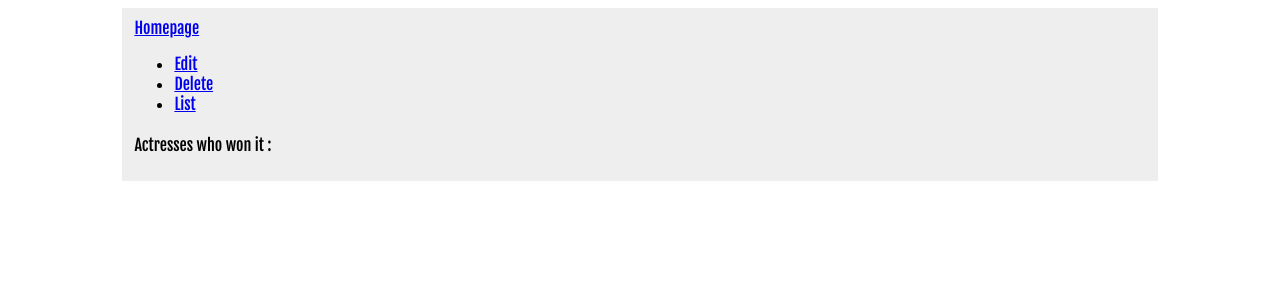
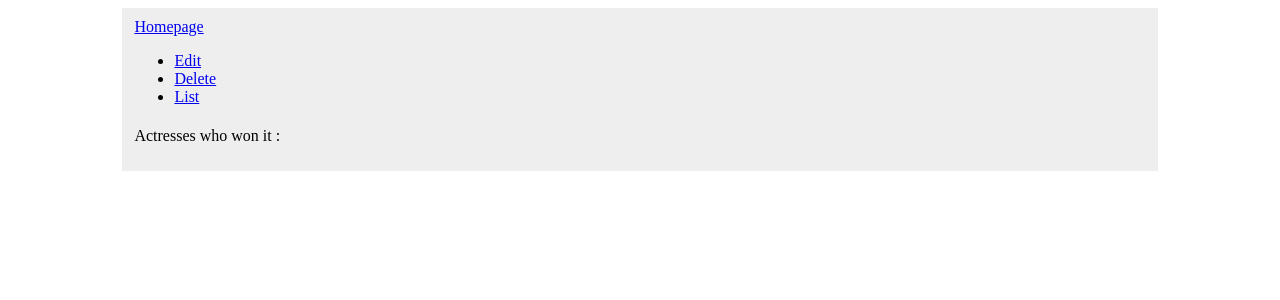
Before and after one commit to yakoub/django_training, a Django app: template templates/actors/award_detail.html in a window 1280 px wide. Shown: the top 300 px of the page. Run offline with Django 3.2, Linux system fonts and the light colour scheme; the template is opened without the code that fills it, so the values that code supplies are empty.

Commit message:
language styling

```diff
--- a/client/css/base.css
+++ b/client/css/base.css
@@ -1,5 +1,9 @@
-body {
-  font-family: 'Fjalla One', sans-serif, Georgia, "Times New Roman";
+body.en {
+  font-family: "Fjalla One", sans-serif, Georgia, "Times New Roman";
+}
+
+body.he {
+  font-family: "Open Sans Hebrew";
 }
 
 #page-wrapper {
@@ -26,7 +30,7 @@ nav.pager {
 
 nav.pager header {
   font-weight: bold;
-  float: left;
+  float: left; /*RTL*/
 }
 
 nav.pager ul {
--- /dev/null
+++ b/client/css/opensanshebrew.css
@@ -0,0 +1,83 @@
+/*
+ * Open Sans Hebrew (Hebrew) http://www.google.com/fonts/earlyaccess
+ */
+@font-face {
+  font-family: 'Open Sans Hebrew';
+  font-style: italic;
+  font-weight: 300;
+  src: url(//fonts.gstatic.com/ea/opensanshebrew/v3/OpenSansHebrew-LightItalic.eot);
+  src: url(//fonts.gstatic.com/ea/opensanshebrew/v3/OpenSansHebrew-LightItalic.eot?#iefix) format('embedded-opentype'),
+       url(//fonts.gstatic.com/ea/opensanshebrew/v3/OpenSansHebrew-LightItalic.woff2) format('woff2'),
+       url(//fonts.gstatic.com/ea/opensanshebrew/v3/OpenSansHebrew-LightItalic.woff) format('woff'),
+       url(//fonts.gstatic.com/ea/opensanshebrew/v3/OpenSansHebrew-LightItalic.ttf) format('truetype');
+}
+@font-face {
+  font-family: 'Open Sans Hebrew';
+  font-style: normal;
+  font-weight: 300;
+  src: url(//fonts.gstatic.com/ea/opensanshebrew/v3/OpenSansHebrew-Light.eot);
+  src: url(//fonts.gstatic.com/ea/opensanshebrew/v3/OpenSansHebrew-Light.eot?#iefix) format('embedded-opentype'),
+       url(//fonts.gstatic.com/ea/opensanshebrew/v3/OpenSansHebrew-Light.woff2) format('woff2'),
+       url(//fonts.gstatic.com/ea/opensanshebrew/v3/OpenSansHebrew-Light.woff) format('woff'),
+       url(//fonts.gstatic.com/ea/opensanshebrew/v3/OpenSansHebrew-Light.ttf) format('truetype');
+}
+@font-face {
+  font-family: 'Open Sans Hebrew';
+  font-style: italic;
+  font-weight: 400;
+  src: url(//fonts.gstatic.com/ea/opensanshebrew/v3/OpenSansHebrew-Italic.eot);
+  src: url(//fonts.gstatic.com/ea/opensanshebrew/v3/OpenSansHebrew-Italic.eot?#iefix) format('embedded-opentype'),
+       url(//fonts.gstatic.com/ea/opensanshebrew/v3/OpenSansHebrew-Italic.woff2) format('woff2'),
+       url(//fonts.gstatic.com/ea/opensanshebrew/v3/OpenSansHebrew-Italic.woff) format('woff'),
+       url(//fonts.gstatic.com/ea/opensanshebrew/v3/OpenSansHebrew-Italic.ttf) format('truetype');
+}
+@font-face {
+  font-family: 'Open Sans Hebrew';
+  font-style: normal;
+  font-weight: 400;
+  src: url(//fonts.gstatic.com/ea/opensanshebrew/v3/OpenSansHebrew-Regular.eot);
+  src: url(//fonts.gstatic.com/ea/opensanshebrew/v3/OpenSansHebrew-Regular.eot?#iefix) format('embedded-opentype'),
+       url(//fonts.gstatic.com/ea/opensanshebrew/v3/OpenSansHebrew-Regular.woff2) format('woff2'),
+       url(//fonts.gstatic.com/ea/opensanshebrew/v3/OpenSansHebrew-Regular.woff) format('woff'),
+       url(//fonts.gstatic.com/ea/opensanshebrew/v3/OpenSansHebrew-Regular.ttf) format('truetype');
+}
+@font-face {
+  font-family: 'Open Sans Hebrew';
+  font-style: italic;
+  font-weight: 700;
+  src: url(//fonts.gstatic.com/ea/opensanshebrew/v3/OpenSansHebrew-BoldItalic.eot);
+  src: url(//fonts.gstatic.com/ea/opensanshebrew/v3/OpenSansHebrew-BoldItalic.eot?#iefix) format('embedded-opentype'),
+       url(//fonts.gstatic.com/ea/opensanshebrew/v3/OpenSansHebrew-BoldItalic.woff2) format('woff2'),
+       url(//fonts.gstatic.com/ea/opensanshebrew/v3/OpenSansHebrew-BoldItalic.woff) format('woff'),
+       url(//fonts.gstatic.com/ea/opensanshebrew/v3/OpenSansHebrew-BoldItalic.ttf) format('truetype');
+}
+@font-face {
+  font-family: 'Open Sans Hebrew';
+  font-style: normal;
+  font-weight: 700;
+  src: url(//fonts.gstatic.com/ea/opensanshebrew/v3/OpenSansHebrew-Bold.eot);
+  src: url(//fonts.gstatic.com/ea/opensanshebrew/v3/OpenSansHebrew-Bold.eot?#iefix) format('embedded-opentype'),
+       url(//fonts.gstatic.com/ea/opensanshebrew/v3/OpenSansHebrew-Bold.woff2) format('woff2'),
+       url(//fonts.gstatic.com/ea/opensanshebrew/v3/OpenSansHebrew-Bold.woff) format('woff'),
+       url(//fonts.gstatic.com/ea/opensanshebrew/v3/OpenSansHebrew-Bold.ttf) format('truetype');
+}
+@font-face {
+  font-family: 'Open Sans Hebrew';
+  font-style: italic;
+  font-weight: 800;
+  src: url(//fonts.gstatic.com/ea/opensanshebrew/v3/OpenSansHebrew-ExtraBoldItalic.eot);
+  src: url(//fonts.gstatic.com/ea/opensanshebrew/v3/OpenSansHebrew-ExtraBoldItalic.eot?#iefix) format('embedded-opentype'),
+       url(//fonts.gstatic.com/ea/opensanshebrew/v3/OpenSansHebrew-ExtraBoldItalic.woff2) format('woff2'),
+       url(//fonts.gstatic.com/ea/opensanshebrew/v3/OpenSansHebrew-ExtraBoldItalic.woff) format('woff'),
+       url(//fonts.gstatic.com/ea/opensanshebrew/v3/OpenSansHebrew-ExtraBoldItalic.ttf) format('truetype');
+}
+@font-face {
+  font-family: 'Open Sans Hebrew';
+  font-style: normal;
+  font-weight: 800;
+  src: url(//fonts.gstatic.com/ea/opensanshebrew/v3/OpenSansHebrew-ExtraBold.eot);
+  src: url(//fonts.gstatic.com/ea/opensanshebrew/v3/OpenSansHebrew-ExtraBold.eot?#iefix) format('embedded-opentype'),
+       url(//fonts.gstatic.com/ea/opensanshebrew/v3/OpenSansHebrew-ExtraBold.woff2) format('woff2'),
+       url(//fonts.gstatic.com/ea/opensanshebrew/v3/OpenSansHebrew-ExtraBold.woff) format('woff'),
+       url(//fonts.gstatic.com/ea/opensanshebrew/v3/OpenSansHebrew-ExtraBold.ttf) format('truetype');
+}
--- a/templates/base.html
+++ b/templates/base.html
@@ -1,21 +1,20 @@
+{% load static from staticfiles %}
+{% load i18n %}
 <!DOCTYPE html>
 <html>
-{% load static from staticfiles %}
 <head>
   <meta charset="utf-8" />
   <title> {% block title %} django1 {% endblock %} </title>
   {% block styles %}
     <link href='http://fonts.googleapis.com/css?family=Fjalla+One' rel='stylesheet' type='text/css'>
+    <link rel="stylesheet" type="text/css" href="{% static 'css/opensanshebrew.css' %}" />
     <link rel="stylesheet" type="text/css" href="{% static 'css/base.css' %}" />
   {% endblock %}
   {% block scripts %}
   {% endblock %}
 </head>
-{% if LANGUAGE_BIDI %}
-<body dir="rtl">
-{% else %}
-<body dir="ltr">
-{% endif %}
+{% get_current_language as language_code %}
+<body dir="{{ LANGUAGE_BIDI|yesno:"rtl,ltr" }}" class="{{ language_code }}">
   <div id="page-wrapper">
     <div id="page" class="clearfix">
     <header> <a href="/"> Homepage </a> </header>
```
